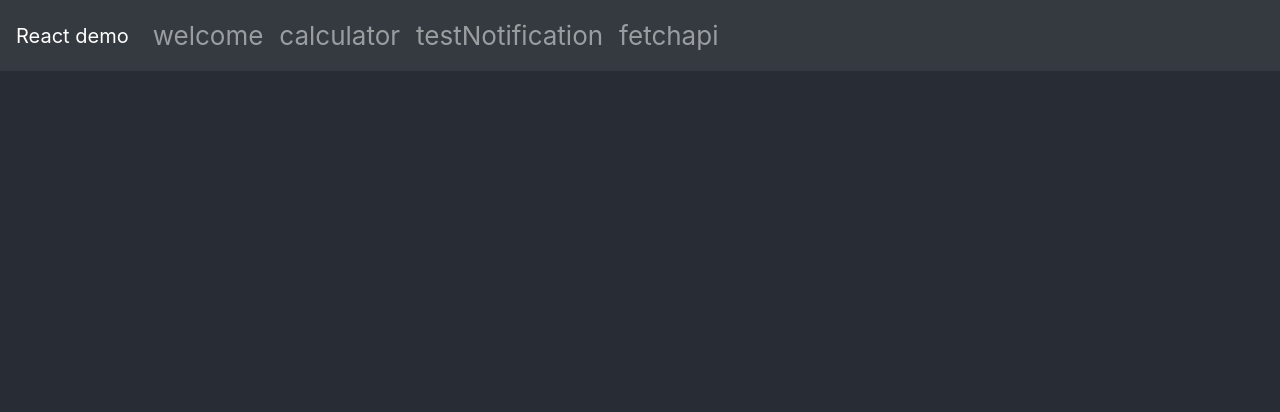
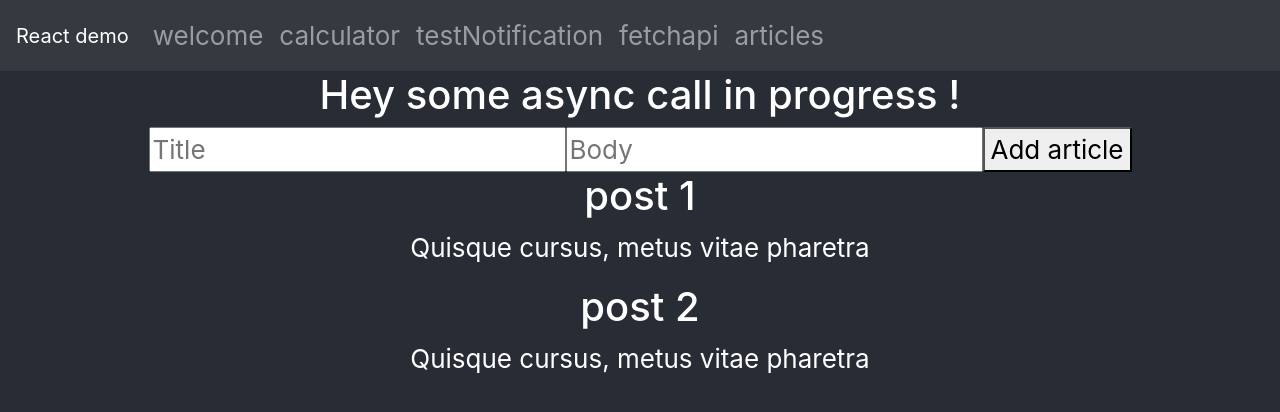
Before and after one commit to bameline/test-app-react, a React (Create React App) app: page /articles in a window 1280 px wide. Shown: the top 412 px of the page. Built offline with nearby package versions, Linux system fonts and the light colour scheme.

Commit message:
Added hook component test

```diff
--- a/package.json
+++ b/package.json
@@ -13,10 +13,13 @@
     "react": "^17.0.1",
     "react-bootstrap": "^1.4.0",
     "react-dom": "^17.0.1",
+    "react-promise-tracker": "^2.1.0",
+    "react-redux": "^7.2.2",
     "react-router-dom": "^5.2.0",
     "react-scripts": "4.0.1",
     "react-styleguidist": "^11.1.4",
     "react-toastify": "^6.1.0",
+    "redux": "^4.0.5",
     "styled-components": "^4.3.2",
     "web-vitals": "^0.2.4"
   },
--- a/src/App.js
+++ b/src/App.js
@@ -5,6 +5,7 @@ import { Routing } from 'routing-component';
 import './App.css';
 import 'react-toastify/dist/ReactToastify.css';
 import { NavigationBar } from 'navbar-components/navbar-component';
+import { LoadingIndicator } from 'loader-components/loader-indicator-component';
 
 function App() {
   return (
@@ -14,8 +15,9 @@ function App() {
         <header className="App-header">
         </header>
         <div className="App-body">
-        <NavigationBar />
-        <Routing />
+          <NavigationBar />
+          <LoadingIndicator />
+          <Routing />
         </div>
       </div>
     </BrowserRouter>
--- a/src/composition-components/welcome-dialo-component.js
+++ b/src/composition-components/welcome-dialo-component.js
@@ -1,3 +1,4 @@
+import Example from "hooks-components.js/hooks-example-component";
 import React from "react";
 import { Dialog } from "./dialog-component";
 
@@ -12,6 +13,7 @@ export class WelcomeDialog extends React.Component {
             message="Merci de visiter notre cette appli de test">
             <div> this is the welcome dialog content :) </div>
             <div>This dialog is inserted in a compostion component</div>
+            <Example />
             </Dialog>
         );
     }
--- a/src/fetchapi-component/feth-component.js
+++ b/src/fetchapi-component/feth-component.js
@@ -1,4 +1,5 @@
 import React from "react";
+import { trackPromise } from "react-promise-tracker";
 import { fetchApi } from "services/api-service";
 import { displayMessage } from "services/notifier-servicet";
 import { TableContainer } from "./table-container-component";
@@ -21,6 +22,7 @@ export class FetchComponent extends React.Component{
     }
 
     fetchAPage(url){
+        trackPromise(
             fetchApi(url)
             .then(res => res.json())
             .then((data) => {
@@ -42,6 +44,7 @@ export class FetchComponent extends React.Component{
                 console.log(error)
                 return[];
             })
+        )
     }
 
     render(){
--- /dev/null
+++ b/src/hooks-components.js/hooks-example-component.js
@@ -0,0 +1,22 @@
+import React, { useEffect, useState } from 'react';
+
+function Example() {
+  // Déclaration d'une nouvelle variable d'état, que l'on appellera “count”  const [count, setCount] = useState(0);
+  const [count, setCount] = useState(0);
+
+    // Équivalent à componentDidMount plus componentDidUpdate :
+    useEffect(() => {
+        document.title = `Vous avez cliqué ${count} fois`;
+      }, [count]); // N’exécute l’effet que si count a changé
+
+  return (
+    <div>
+      <p>Vous avez cliqué {count} fois</p>
+      <button onClick={() => setCount(count + 1)}>
+        Cliquez ici
+      </button>
+    </div>
+  );
+}
+
+export default Example;
--- /dev/null
+++ b/src/loader-components/loader-indicator-component.js
@@ -0,0 +1,15 @@
+import { usePromiseTracker } from "react-promise-tracker";
+import React from "react";
+
+export class LoadingIndicator extends React.Component{
+
+    constructor(props){
+        super(props);
+    }
+
+    render(){
+        return ( usePromiseTracker &&
+               <h1>Hey some async call in progress ! </h1>
+          );
+    }
+}
--- a/src/navbar-components/navbar-component.js
+++ b/src/navbar-components/navbar-component.js
@@ -20,6 +20,7 @@ export class NavigationBar extends React.Component{
             <Nav.Link as={Link} to="/calculator">calculator</Nav.Link>
             <Nav.Link as={Link} to="/testNotification">testNotification</Nav.Link>
             <Nav.Link as={Link} to="/fetchapi">fetchapi</Nav.Link>
+            <Nav.Link as={Link} to="/articles">articles</Nav.Link>
             </Nav>
         </Navbar.Collapse>
         </Navbar>
--- /dev/null
+++ b/src/redux-components/add-article-component.js
@@ -0,0 +1,36 @@
+import React, { useState } from "react"
+//import "./AddArticle.css"
+
+const AddArticle = ({ saveArticle }) => {
+  const [article, setArticle] = useState()
+
+  const handleArticleData = e => {
+    setArticle({
+      ...article,
+      [e.target.id]: e.target.value,
+    })
+  }
+  const addNewArticle = e => {
+    e.preventDefault()
+    saveArticle(article)
+  }
+
+  return (
+    <form onSubmit={addNewArticle} className="add-article">
+      <input
+        type="text"
+        id="title"
+        placeholder="Title"
+        onChange={handleArticleData}
+      />
+      <input
+        type="text"
+        id="body"
+        placeholder="Body"
+        onChange={handleArticleData}
+      />
+      <button>Add article</button>
+    </form>
+  )
+}
+export default AddArticle
--- /dev/null
+++ b/src/redux-components/article-component.js
@@ -0,0 +1,11 @@
+import React from "react"
+//import "./Article.css"
+
+const Article = ({ article }) => (
+  <div className="article">
+    <h1>{article.title}</h1>
+    <p>{article.body}</p>
+  </div>
+)
+
+export default Article
--- /dev/null
+++ b/src/redux-components/articles-component.js
@@ -0,0 +1,27 @@
+import React, { useState } from "react"
+import AddArticle from "./add-article-component"
+import Article from "./article-component"
+
+const Articles = () => {
+  const [articles, setArticles] = useState([
+    { id: 1, title: "post 1", body: "Quisque cursus, metus vitae pharetra" },
+    { id: 2, title: "post 2", body: "Quisque cursus, metus vitae pharetra" },
+  ])
+  const saveArticle = e => {
+   // e.preventDefault()
+    // the logic will be updated later
+    console.log(e)
+    setArticles(articles.concat(e));
+  }
+
+  return (
+    <div>
+      <AddArticle saveArticle={saveArticle} />
+      {articles.map(article => (
+        <Article key={article.id} article={article} />
+      ))}
+    </div>
+  )
+}
+
+export default Articles
--- a/src/routing-component.js
+++ b/src/routing-component.js
@@ -5,6 +5,7 @@ import { NavigationBar } from "navbar-components/navbar-component";
 import { TestNotification } from "notification-component/test-notifications";
 import React from "react";
 import { Link, Route } from "react-router-dom";
+import Articles from "redux-components/articles-component";
 
 export class Routing extends React.Component{
     constructor(props) {
@@ -17,6 +18,7 @@ export class Routing extends React.Component{
             <Route path="/calculator" component={Calculator}/>
             <Route path="/testNotification" component={TestNotification}/>
             <Route path="/fetchapi" component={FetchComponent}/>
+            <Route path="/articles" component={Articles}/>
         </div>
         );
     }
```
Also changed, not shown: 2 other files (tests, documents, lock files or other folders). Lines whose indentation alone changed are shown as unchanged.
